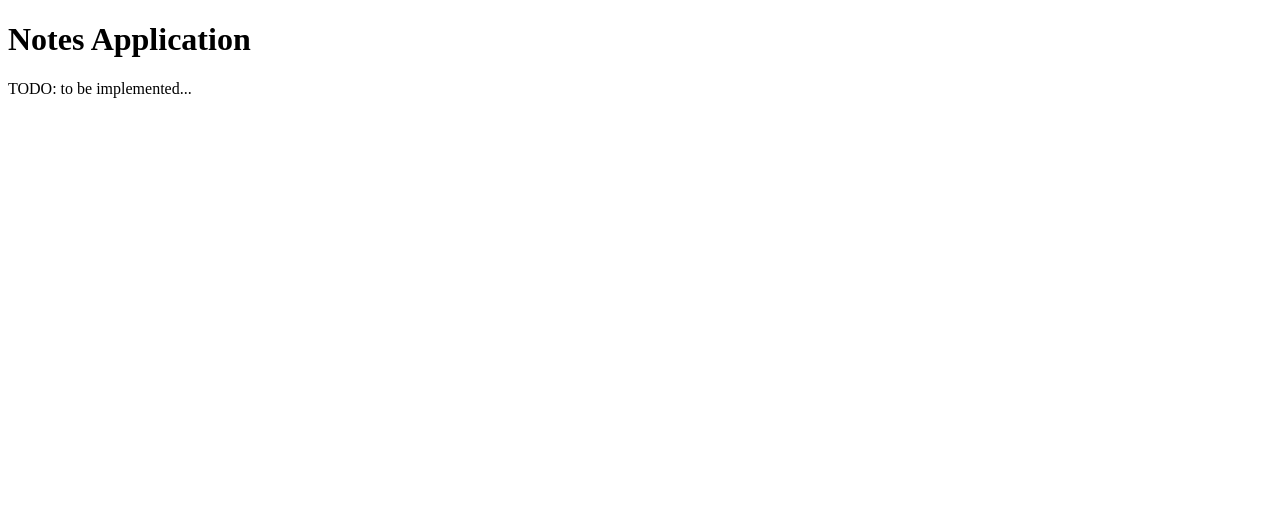
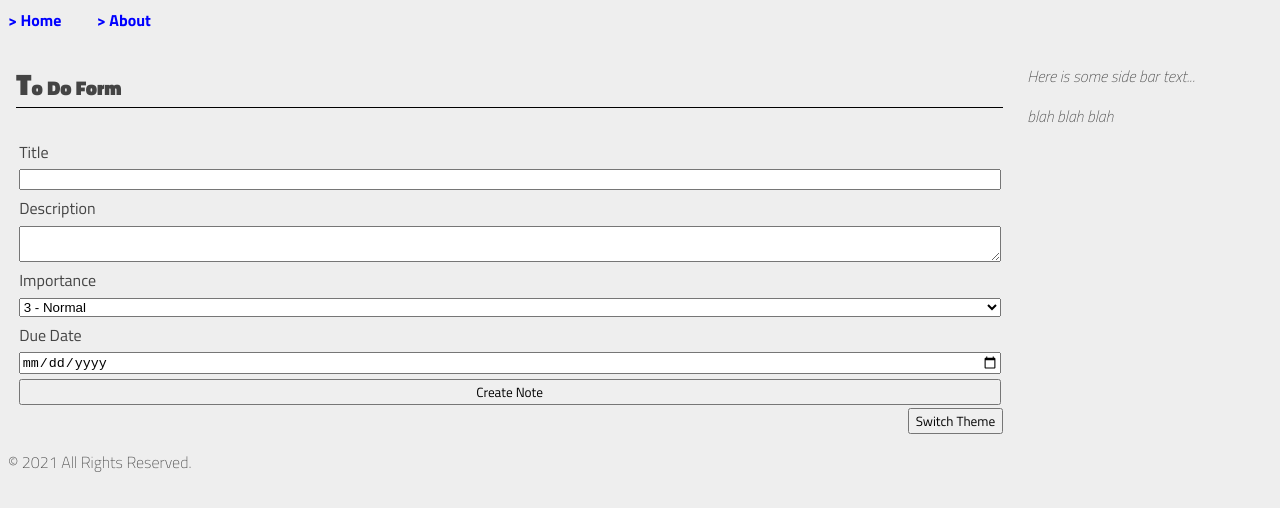
Before and after one commit to jerryhowe/cas-fee-project-1, a website: page src/public/index.html in a window 1280 px wide. Drawn offline with nearby package versions, Linux system fonts and the light colour scheme.

Commit message:
added initial mockup

```diff
--- a/src/public/index.html
+++ b/src/public/index.html
@@ -1,15 +1,63 @@
 <!DOCTYPE html>
-<html lang="de">
+<html lang="en">
 <head>
-  <meta charset="UTF-8">
-  <title>Note App</title>
-  <script src="https://cdnjs.cloudflare.com/ajax/libs/handlebars.js/4.7.3/handlebars.min.js" integrity="sha256-/PJBs6QWvXijOFIX04kZpLb6ZtSQckdOIavLWKKOgXU=" crossorigin="anonymous" defer></script>
-  <script src="scripts/index.js" type="module"></script>
-
-  <link rel="stylesheet" href="styles/index.css">
+  <link rel="stylesheet" href="./styles/index.css" />
+  <link rel="preconnect" href="https://fonts.gstatic.com" />
+  <link
+          href="https://fonts.googleapis.com/css2?family=Titillium+Web:ital,wght@0,200;0,400;0,700;0,900;1,200&display=swap"
+          rel="stylesheet"
+  />
+  <meta charset="UTF-8" />
+  <title>Todo App</title>
 </head>
 <body>
-<h1>Notes Application</h1>
-TODO: to be implemented...
+<header class="header">
+  <nav>
+    <ul>
+      <li><a href="/">Home</a></li>
+      <li><a href="about.html">About</a></li>
+    </ul>
+  </nav>
+</header>
+<div class="container">
+  <main class="content">
+    <h1>To Do Form</h1>
+    <form class="form" id="form">
+      <label for="title">Title</label>
+      <input
+              required
+              type="text"
+              name="title"
+              id="title"
+      />
+      <label for="description">Description</label>
+      <textarea
+              id="description"
+      ></textarea>
+      <label for="importance">Importance</label>
+      <select id="importance">
+        <option value="1">1 - Very Important</option>
+        <option value="2">2 - Important</option>
+        <option value="3" selected>3 - Normal</option>
+        <option value="4">4 - Not So Important</option>
+        <option value="5">5 - Not Important At All</option>
+      </select>
+      <label for="duedate">Due Date</label>
+      <input id="duedate" type="date" />
+      <button type="submit">Create Note</button>
+    </form>
+
+    <button id="theme-button">Switch Theme</button>
+  </main>
+  <aside class="sidebar">
+    <p>Here is some side bar text...</p>
+    <p>blah blah blah</p>
+  </aside>
+  <footer class="footer">
+    &#169; 2021 All Rights Reserved.
+  </footer>
+</div>
+
+<script src="./scripts/index.js" defer></script>
 </body>
 </html>
--- a/src/public/scripts/index.js
+++ b/src/public/scripts/index.js
@@ -1 +1,37 @@
-console.log('Hello World');
+const form = document.getElementById('form');
+const title = document.getElementById('title');
+const description = document.getElementById('description');
+const importance = document.getElementById('importance');
+const duedate = document.getElementById('duedate');
+
+form.addEventListener('submit', (event) => {
+  event.preventDefault();
+
+  const message = `
+    Title: ${title.value}
+    Description: ${description.value}
+    Importance: ${importance.value}
+    Duedate: ${duedate.value}
+  `;
+
+  console.debug(message);
+});
+
+let today = new Date();
+let dd = today.getDate();
+let mm = today.getMonth() + 1; // January is 0!
+const yyyy = today.getFullYear();
+if (dd < 10) {
+  dd = `0${dd}`;
+}
+if (mm < 10) {
+  mm = `0${mm}`;
+}
+
+today = `${yyyy}-${mm}-${dd}`;
+document.getElementById('duedate').setAttribute('min', today);
+
+const themeButton = document.getElementById('theme-button');
+themeButton.addEventListener('click', () => {
+  document.body.classList.toggle('dark-theme');
+});
--- a/src/public/styles/index.css
+++ b/src/public/styles/index.css
@@ -1,3 +1,140 @@
-* {
-  box-sizing: border-box;
+:root {
+  --background: #eee;
+  --color: #444;
 }
+
+.dark-theme {
+  --background: #444;
+  --color: eee;
+}
+
+body {
+  font-family: "Titillium Web", sans-serif;
+  color: var(--color);
+  background: var(--background);
+  transition: background 0.3s ease, color 1s ease;
+}
+
+h1 {
+  font-weight: 900;
+  font-size: 1.25rem;
+  margin-bottom: 1.4em;
+  border-bottom: 1px solid #000;
+}
+
+.container {
+  display: grid;
+  height: 100%;
+  grid-template-columns: 1fr 20%;
+  grid-template-rows: auto 1fr auto;
+  grid-row-gap: 0.5em;
+  grid-column-gap: 0.5em;
+  grid-template-areas:
+    "header header"
+    "content sidebar"
+    "footer footer";
+}
+
+.header {
+  font-weight: 700;
+  grid-area: header;
+
+  /* background-color: #fffd89; */
+}
+
+.content {
+  grid-area: content;
+
+  /* background-color: #ffbbbb; */
+  padding: 0.5em;
+}
+
+.sidebar {
+  font-weight: 200;
+  font-style: italic;
+  grid-area: sidebar;
+
+  /* background-color: #a8fdaf; */
+  padding: 0.5em;
+}
+
+.footer {
+  font-weight: 200;
+  grid-area: footer;
+
+  /* background-color: #84e2ff; */
+}
+
+.form {
+  display: flex;
+  flex-direction: column;
+}
+
+.form * {
+  margin: 0.2em;
+}
+
+#theme-button {
+  float: right;
+}
+
+button {
+  font-family: "Titillium Web", sans-serif;
+  font-weight: 400;
+}
+
+/* h1:not(:hover) {
+  color: rgb(9, 44, 158);
+} */
+
+h1::first-letter {
+  font-size: 30px;
+}
+
+ul {
+  display: inline;
+  text-decoration: none;
+  list-style-type: none;
+  margin: 0;
+  padding: 0;
+}
+
+nav ul li {
+  display: inline;
+}
+
+nav ul li:not(:last-of-type) {
+  margin-right: 2em;
+}
+
+a {
+  color: blue;
+  opacity: 1;
+
+  /* transition: <property> <duration> [<timing-function>]; */
+  transition: color 0.3s cubic-bezier(0.17, 0.67, 0, 0.68);
+
+  /* transition: color 0.3s ease, opacity 1s; */
+}
+
+nav ul li a {
+  color: blue !important;
+  text-decoration: none;
+}
+
+a:visited {
+  color: purple;
+  opacity: 0.6;
+}
+
+nav ul li a:hover {
+  color: teal;
+}
+
+a::before {
+  content: "> ";
+}
+
+img {
+  width: 50vw;
+}
```
Also changed, not shown: src/public/about.html (added, +33 -0 lines).
